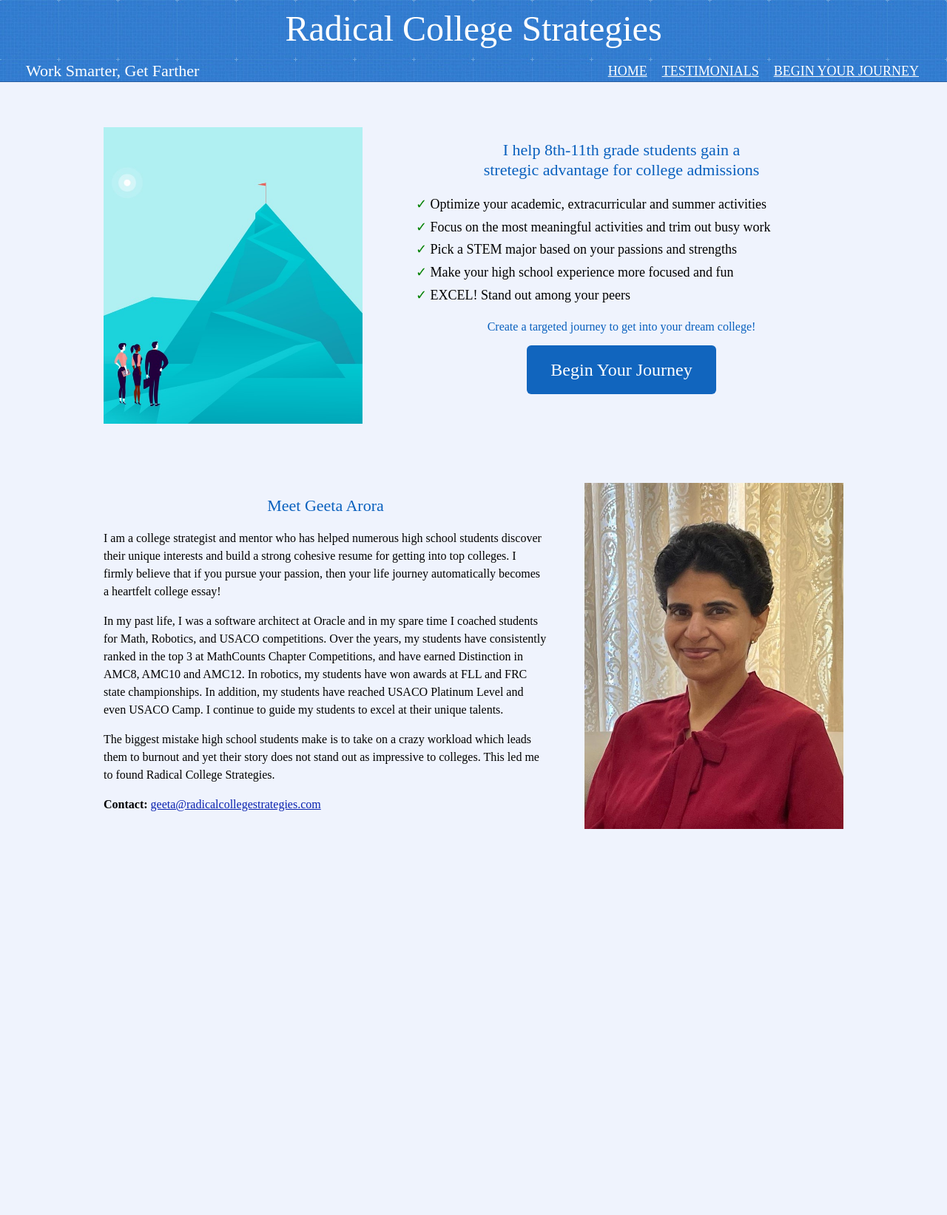
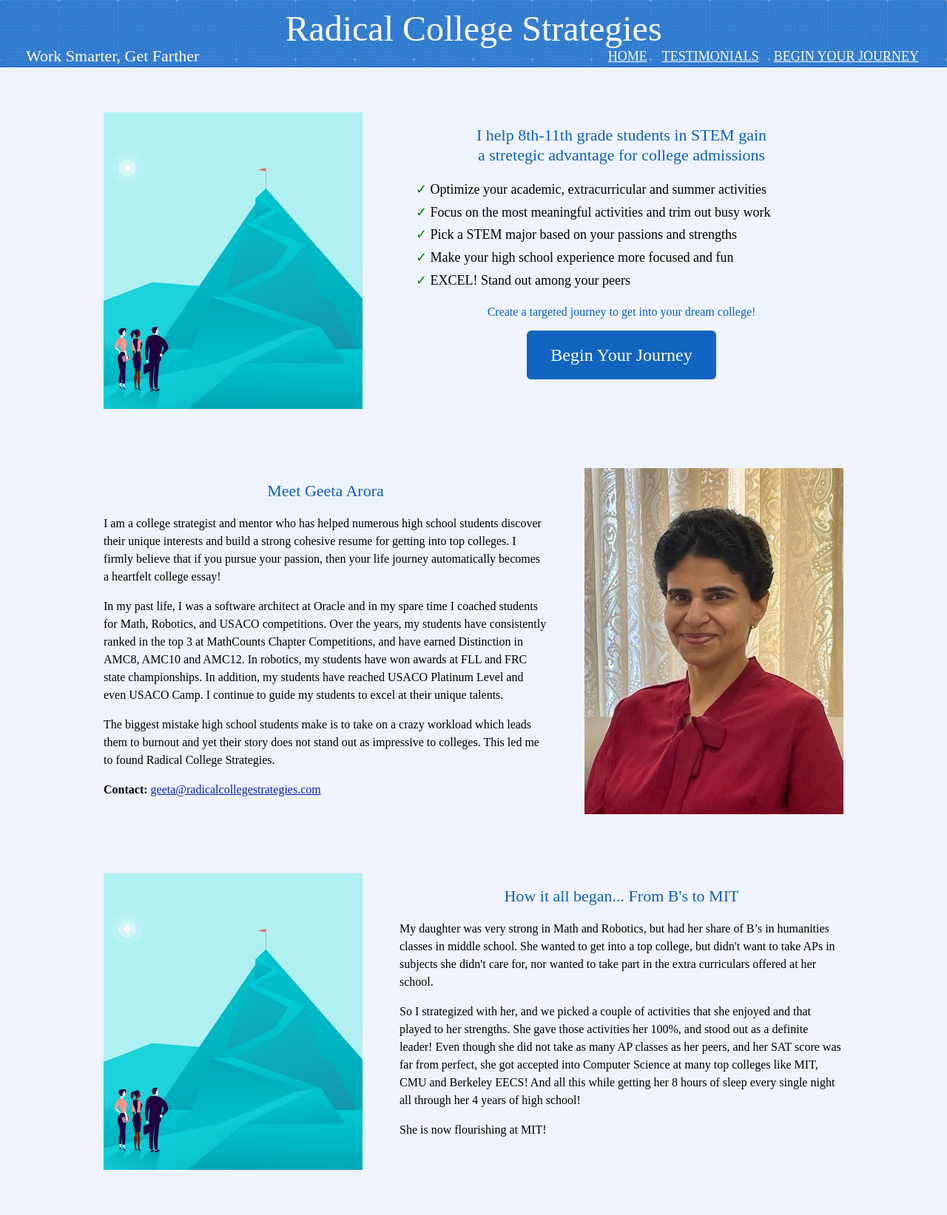
Before and after one commit to radicalcollegestrategies/radicalcollegestrategies.github.io, a Jekyll site: the page built from index.md, in a window 1280 px wide. Shown: the whole page at 74% size. Built offline with Jekyll 4.4.1, drawn with Linux system fonts in a browser that asks for light colours; some web fonts are replaced; before the commit the page ends 1182 px from its top, so only the background shows below that.

```diff
--- a/defaultstyle.css
+++ b/defaultstyle.css
@@ -2,7 +2,7 @@
 /**************** Header *****************/
 header {
   padding-top: 15px;
-  height: 95px;
+  height: 75px;
   text-align: center;
   background: #2e7bcf url(/images/bg_header.jpg) 0 0 repeat-x;
   border-bottom: solid 1px #275da1;
@@ -10,7 +10,7 @@ header {
 
 .headfont {
   margin-top: 0;
-  margin-bottom: 20px;
+  margin-bottom: 0px;
   color: rgb(256, 256, 256);
   font-family: 'Fondamento';
   white-space: nowrap;
@@ -50,6 +50,7 @@ h1, h2, h3 {
 
 h1 {
   font-size: 48px;
+  line-height: 1;
 }
 
 h2 {
@@ -294,6 +295,7 @@ section50short {
 .section50left {
   float: left;
   margin-top: 0px;
+  padding-left: 30px;
   width: 470px;
 }
 
--- a/index.md
+++ b/index.md
@@ -10,7 +10,7 @@ permalink: /
   <img class="sectionpdPicture sectionpdLeft" src="/images/goal.jpg" alt="Dream College Goal">
 
   <div class="sectionpdContent sectionpdRight">
-    <h2>I help 8th-11th grade students gain a<br>stretegic advantage for college admissions</h2>
+    <h2>I help 8th-11th grade students in STEM gain<br>a stretegic advantage for college admissions</h2>
     <ul class="yes">
 
     <li>Optimize your academic, extracurricular and summer activities</li>
@@ -41,3 +41,17 @@ permalink: /
 
 </sectionpd>
 <br>
+
+<sectionpd>
+  <img class="sectionpdPicture sectionpdLeft" src="/images/goal.jpg" alt="Riya">
+
+  <div class="sectionpdContent sectionpdRight">
+    <h2>How it all began... From B's to MIT</h2>
+
+    <p>My daughter was very strong in Math and Robotics, but had her share of B’s in humanities classes in middle school. She wanted to get into a top college, but didn't want to take APs in subjects she didn't care for, nor wanted to take part in the extra curriculars offered at her school. </p>
+    <p>So I strategized with her, and we picked a couple of activities that she enjoyed and that played to her strengths. She gave those activities her 100%, and stood out as a definite leader! Even though she did not take as many AP classes as her peers, and her SAT score was far from perfect, she got accepted into Computer Science at many top colleges like MIT, CMU and Berkeley EECS! And all this while getting her 8 hours of sleep every single night all through her 4 years of high school!</p>
+    <p>She is now flourishing at MIT! </p>
+
+  </div>
+</sectionpd>
+<br>
```
Also changed, not shown: _testimonials/10Neil.md (added, +4 -0 lines), _testimonials/15Khushi.md (added, +8 -0 lines), _testimonials/Khushi.md (deleted, +0 -12 lines), pages/Video.md (+19 -7 lines), pages/Works.md (+3 -3 lines), pages/Works3.md (+4 -13 lines), pages/YourJourney.md (+5 -6 lines), pages/testimonials.md (+12 -5 lines), _testimonials/05Vedansh.md (renamed from _testimonials/Vedansh.md).
